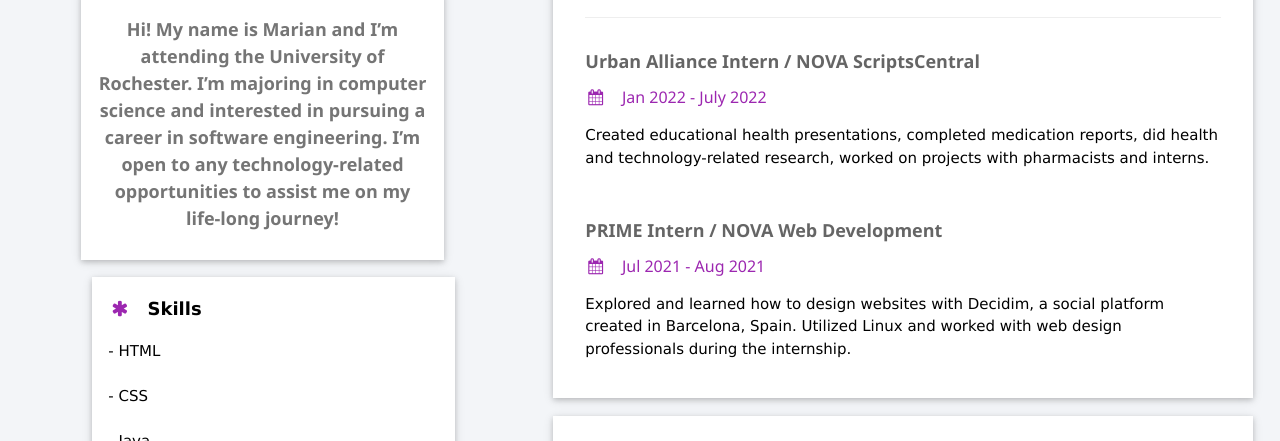
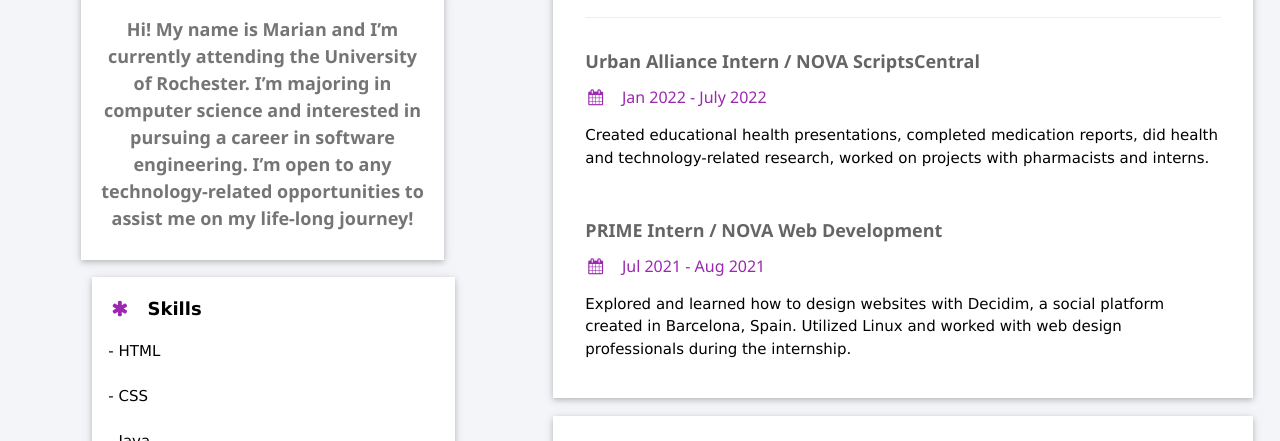
Before and after one commit to mccm707/website-portfolio, a plain HTML site: page index.html in a window 1280 px wide. Shown: the part 659-1100 px from the top of the page. Drawn offline with nearby package versions, Linux system fonts and the light colour scheme.

Commit message:
Fixed spacing

```diff
--- a/index.html
+++ b/index.html
@@ -70,7 +70,7 @@
 
               <div class="w3-container w3-card w3-white" id="third-container">
                 <div class="w3-container"></div>
-                <h5 class="w3-text-grey w3-padding-16"><b>Hi! My name is Marian and I’m attending the University of Rochester. I’m majoring in computer science and interested in pursuing a career in software engineering. I’m open to any technology-related opportunities to assist me on my life-long journey!</b></h5>
+                <h5 class="w3-text-grey w3-padding-16"><b>Hi! My name is Marian and I’m currently attending the University of Rochester. I’m majoring in computer science and interested in pursuing a career in software engineering. I’m open to any technology-related opportunities to assist me on my life-long journey!</b></h5>
                 </div>
                 </div>
 
```
